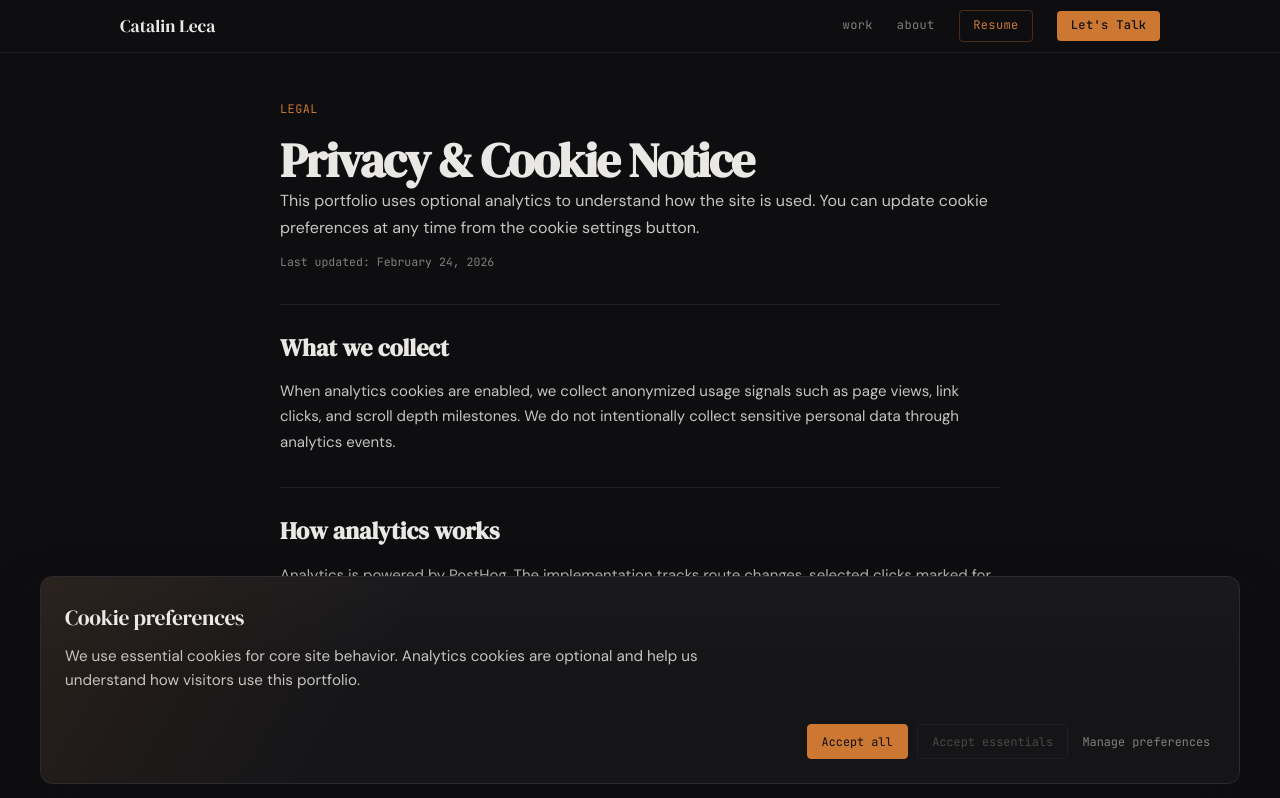
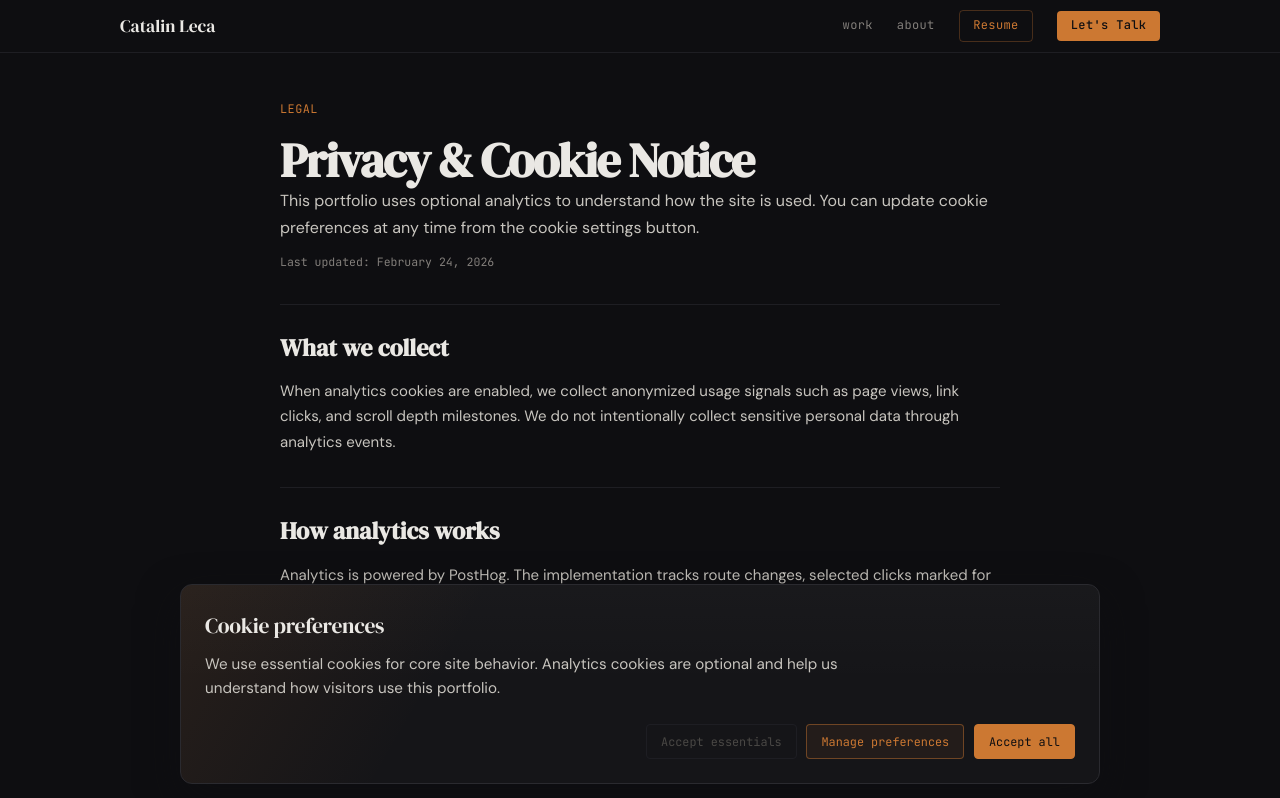
Before and after one commit to catalinleca/portfolio, a Next.js app: page /privacy in a window 1280 px wide. Shown: the top 798 px of the page. Built offline with nearby package versions, Linux system fonts and the light colour scheme; no server answers.

Commit message:
fix cookie banner

```diff
--- a/src/app/_components/CookieBanner/CookieBanner.module.css
+++ b/src/app/_components/CookieBanner/CookieBanner.module.css
@@ -14,7 +14,7 @@
   bottom: var(--space-4);
   transform: translateX(-50%);
   z-index: 120;
-  width: calc(100% - (var(--gutter) * 2));
+  width: min(920px, calc(100% - (var(--gutter) * 2)));
   border: 1px solid var(--border);
   border-radius: var(--radius-md);
   background:
@@ -199,7 +199,7 @@
 }
 
 .actions {
-  margin-top: var(--space-6);
+  margin-top: var(--space-4);
   padding-top: var(--space-2);
   display: flex;
   align-items: center;
--- a/src/app/_components/CookieBanner/CookieBannerCollapsedActions.tsx
+++ b/src/app/_components/CookieBanner/CookieBannerCollapsedActions.tsx
@@ -13,9 +13,6 @@ export const CookieBannerCollapsedActions = ({
 }: CookieBannerCollapsedActionsProps) => {
   return (
     <div className={styles.actions}>
-      <button type="button" className={styles.btnPrimary} onClick={onAcceptAll}>
-        Accept all
-      </button>
       <button
         type="button"
         className={`${styles.btnGhost} ${styles.btnSubtle}`}
@@ -23,8 +20,15 @@ export const CookieBannerCollapsedActions = ({
       >
         Accept essentials
       </button>
-      <button type="button" className={styles.btnText} onClick={onManagePreferences}>
+      <button
+        type="button"
+        className={`${styles.btnGhost} ${styles.btnAffirm}`}
+        onClick={onManagePreferences}
+      >
         Manage preferences
+      </button>
+      <button type="button" className={styles.btnPrimary} onClick={onAcceptAll}>
+        Accept all
       </button>
     </div>
   );
--- a/src/app/_components/CookieBanner/CookieBannerPreferenceActions.tsx
+++ b/src/app/_components/CookieBanner/CookieBannerPreferenceActions.tsx
@@ -20,11 +20,11 @@ export const CookieBannerPreferenceActions = ({
       >
         Essentials only
       </button>
+      <button type="button" className={`${styles.btnGhost} ${styles.btnAffirm}`} onClick={onSavePreferences}>
+        Save preferences
+      </button>
       <button type="button" className={styles.btnPrimary} onClick={onAcceptAll}>
         Accept all
-      </button>
-      <button type="button" className={`${styles.btnGhost} ${styles.btnAffirm}`} onClick={onSavePreferences}>
-        Save preferences
       </button>
     </div>
   );
```
